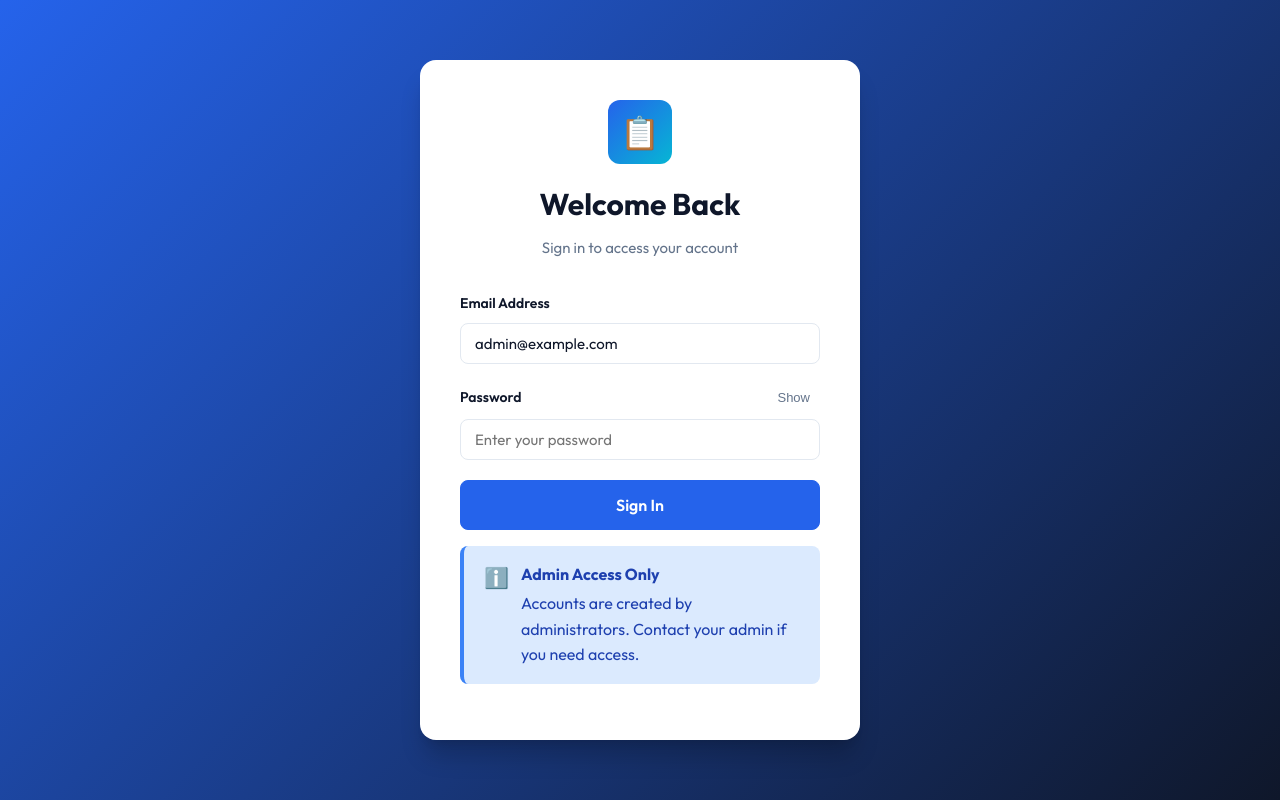
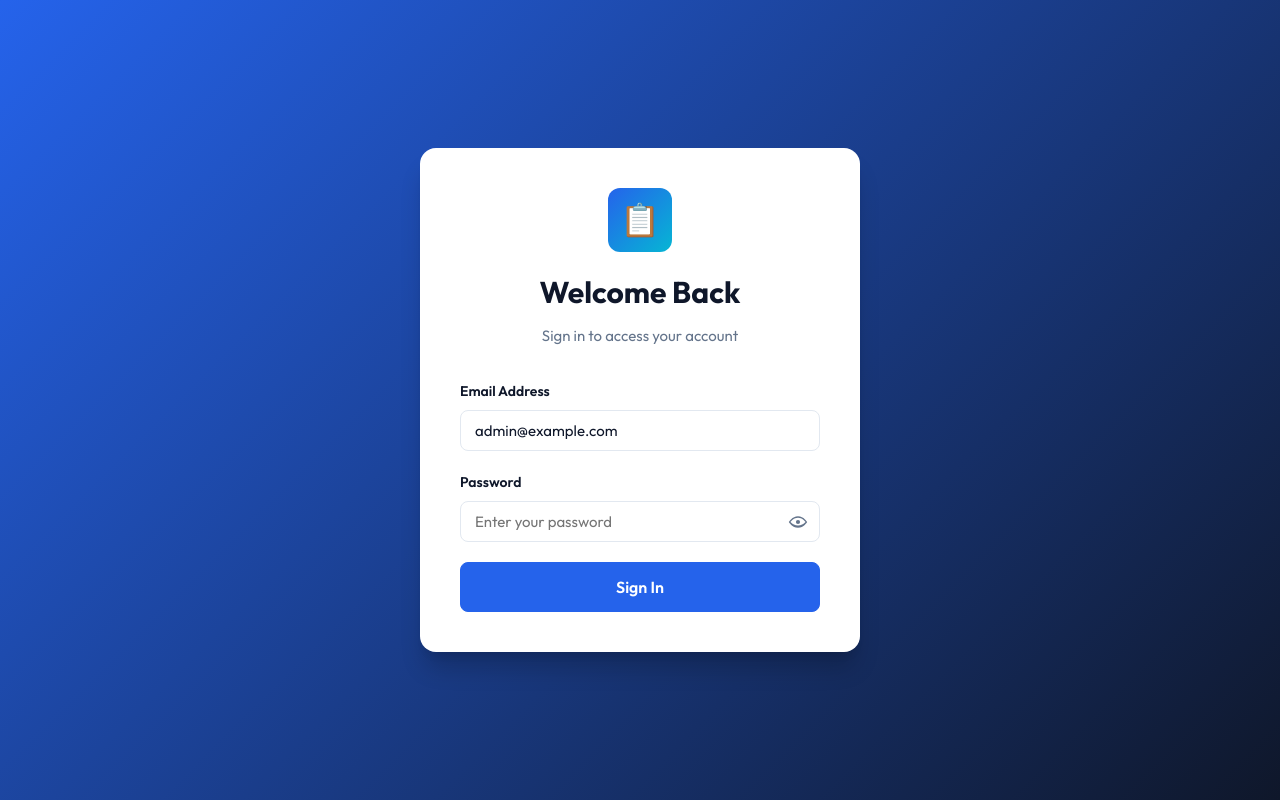
Before and after one commit to mathushan23/PosterStickingApp, a React app in the folder frontend/: page /login in a window 1280 px wide. Built offline with nearby package versions, Linux system fonts and the light colour scheme; the HTML template or start-up script is replaced by a standard one.

Commit message:
Add password input field with eye icon and line clamp for table cells

```diff
--- a/frontend/src/pages/Login.jsx
+++ b/frontend/src/pages/Login.jsx
@@ -58,17 +58,9 @@ export default function Login() {
           </div>
 
 <div className="form-group">
-            <div className="flex justify-between items-center mb-2">
-              <label className="form-label" style={{ marginBottom: 0 }}>Password</label>
-              <button
-                type="button"
-                className="btn-ghost"
-                style={{ fontSize: '0.8125rem', padding: '0.25rem 0.5rem' }}
-                onClick={() => setShowPassword(!showPassword)}
-              >
-                {showPassword ? "Hide" : "Show"}
-              </button>
-            </div>
+  <label className="form-label">Password</label>
+
+  <div className="password-field">
     <input
       className="form-input"
       type={showPassword ? "text" : "password"}
@@ -78,7 +70,35 @@ export default function Login() {
       required
       autoComplete="current-password"
     />
+
+    <button
+      type="button"
+      className="password-eye"
+      onClick={() => setShowPassword((p) => !p)}
+      aria-label={showPassword ? "Hide password" : "Show password"}
+    >
+      {/* eye icon (SVG) */}
+      {showPassword ? (
+        /* eye-off */
+        <svg viewBox="0 0 24 24" width="20" height="20" aria-hidden="true">
+          <path
+            fill="currentColor"
+            d="M2.1 3.5 3.5 2.1 21.9 20.5 20.5 21.9l-2.2-2.2A11.6 11.6 0 0 1 12 21C5 21 1 12 1 12a21 21 0 0 1 5.2-6.6L2.1 3.5ZM12 7c3.9 0 7.2 2.2 9 5a19.7 19.7 0 0 1-3.8 4.6l-2-2A3.9 3.9 0 0 0 12 8.1l-2-2A10.8 10.8 0 0 1 12 7Zm0 4a1.9 1.9 0 0 1 1.9 1.9c0 .2 0 .4-.1.6l-2.4-2.4.6-.1Zm-6.9 1c1.1 2 3.5 5 6.9 5 1 0 1.9-.2 2.7-.5l-1.3-1.3a3.9 3.9 0 0 1-5-5L6.2 8A19.7 19.7 0 0 0 3 12Z"
+          />
+        </svg>
+      ) : (
+        /* eye */
+        <svg viewBox="0 0 24 24" width="20" height="20" aria-hidden="true">
+          <path
+            fill="currentColor"
+            d="M12 5c7 0 11 7 11 7s-4 7-11 7S1 12 1 12s4-7 11-7Zm0 2c-4.9 0-8.2 4.1-9 5a12 12 0 0 0 18 0c-.8-.9-4.1-5-9-5Zm0 2.5A2.5 2.5 0 1 1 9.5 12 2.5 2.5 0 0 1 12 9.5Z"
+          />
+        </svg>
+      )}
+    </button>
   </div>
+</div>
+
 
           {/* error box removed since we use toasts */}
 
@@ -97,13 +117,6 @@ export default function Login() {
             )}
           </button>
 
-          <div className="alert alert-info mt-4">
-            <span className="alert-icon">ℹ️</span>
-            <div className="alert-content">
-              <div className="alert-title">Admin Access Only</div>
-              Accounts are created by administrators. Contact your admin if you need access.
-            </div>
-          </div>
         </form>
       </div>
     </div>
--- a/frontend/src/styles/ui.css
+++ b/frontend/src/styles/ui.css
@@ -1223,10 +1223,17 @@ html, body {
   /* Optional: limit address height */
   .table td:first-child .text-muted.text-sm {
     display: -webkit-box;
+
+    /* Standard (future-proof) */
+    line-clamp: 3;
+
+    /* WebKit (Chrome, Safari, Edge, Android) */
     -webkit-line-clamp: 3;
     -webkit-box-orient: vertical;
+
     overflow: hidden;
   }
+
 
   /* Mobile toggle smaller and not blocking too much */
   .mobile-toggle {
@@ -1237,3 +1244,37 @@ html, body {
     font-size: 1.35rem;
   }
 }
+
+/* ////////////////////////////// Password input eye icon ///////////////////////////////////  */
+
+/* Password input with eye icon */
+.password-field {
+  position: relative;
+}
+
+.password-field .form-input {
+  padding-right: 2.75rem; /* space for eye button */
+}
+
+.password-eye {
+  position: absolute;
+  right: 0.75rem;
+  top: 50%;
+  transform: translateY(-50%);
+  border: none;
+  background: transparent;
+  color: var(--text-muted);
+  cursor: pointer;
+  display: flex;
+  align-items: center;
+  justify-content: center;
+  padding: 0;
+}
+
+.password-eye:hover {
+  color: var(--primary);
+}
+
+.password-eye:focus {
+  outline: none;
+}
```
Lines whose indentation alone changed are shown as unchanged.
